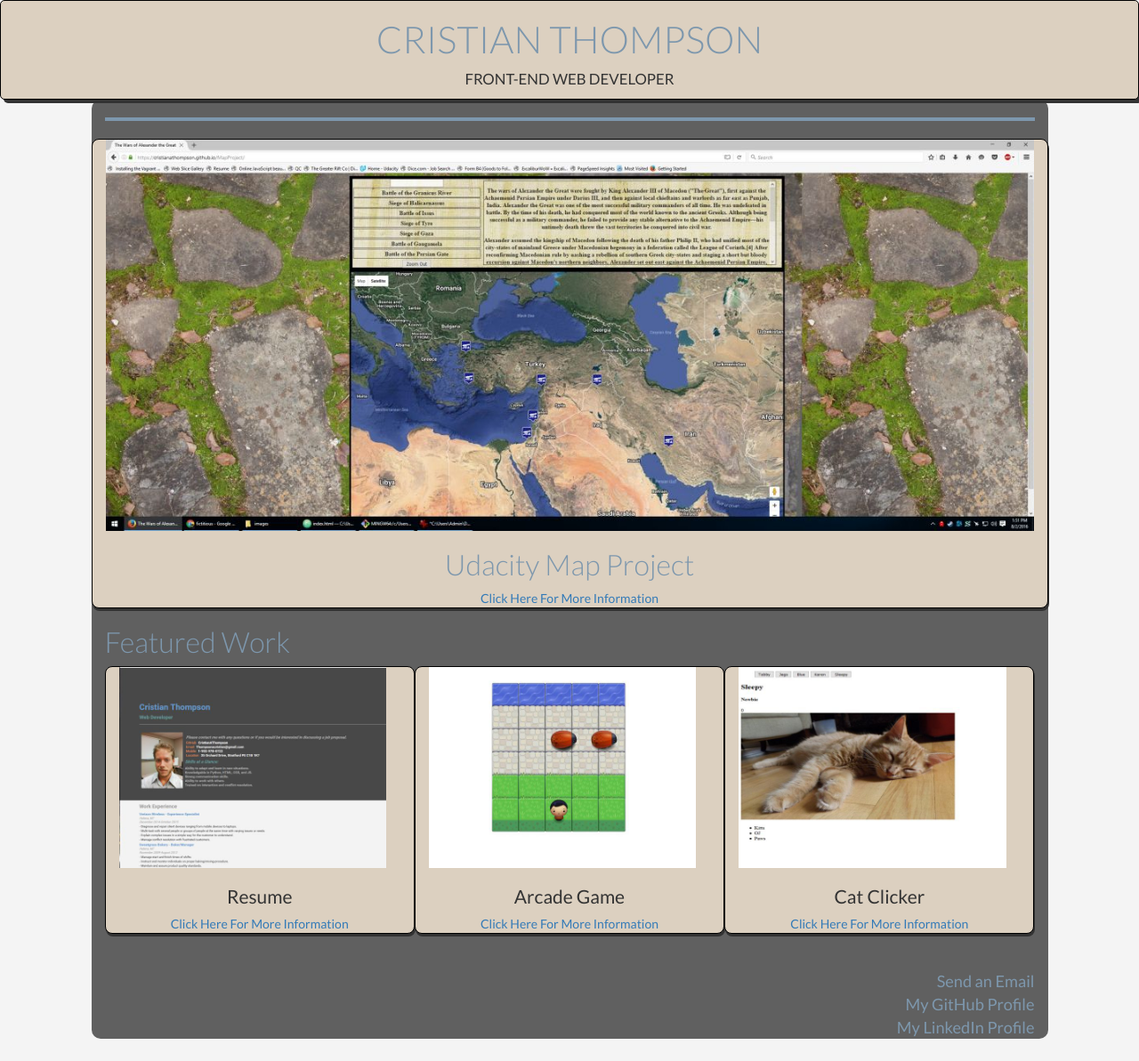
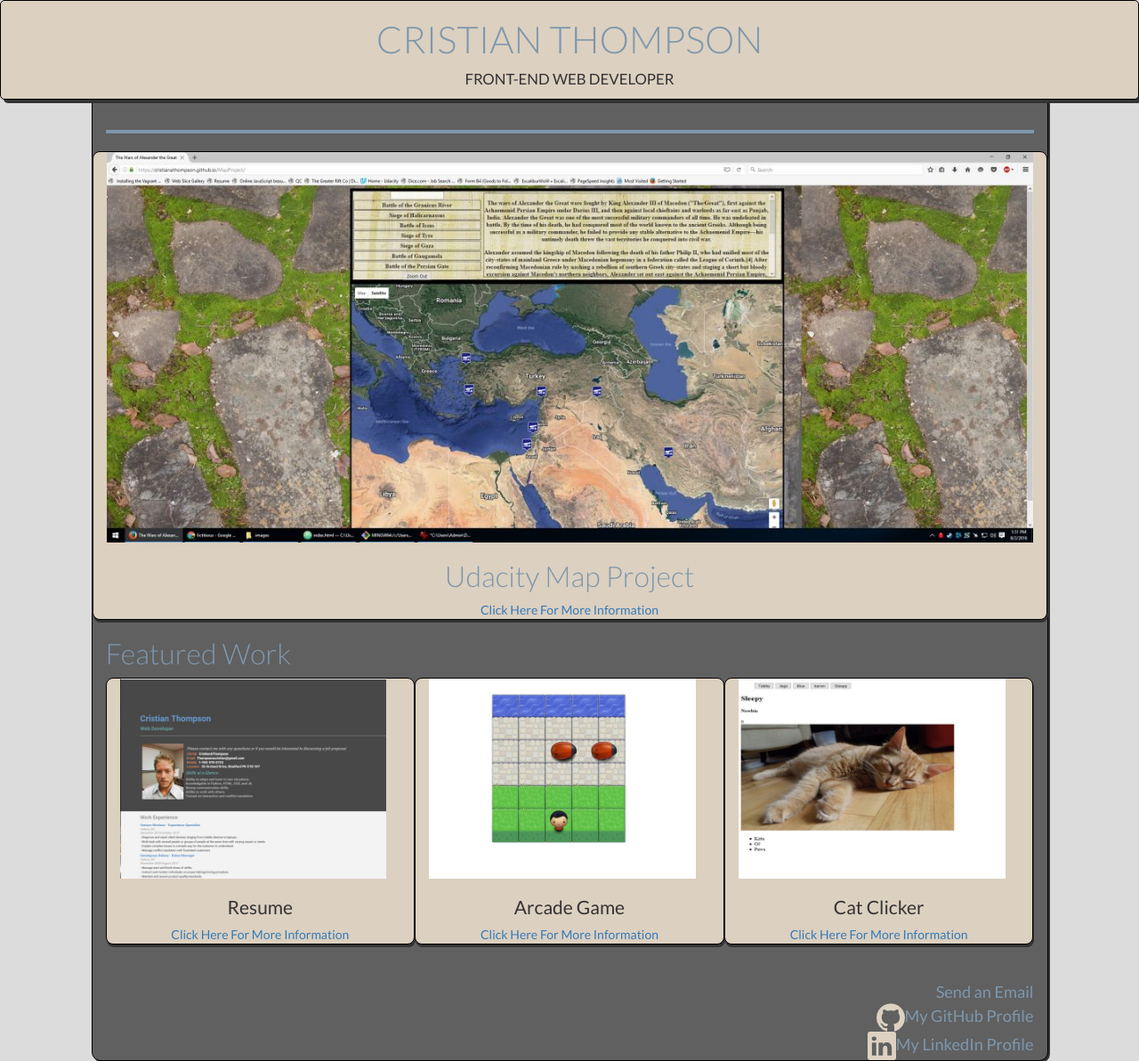
Before and after one commit to CristianAThompson/CristianAThompson.github.io, a plain HTML site: page index.html in a window 1280 px wide. Shown: the whole page at 89% size. Before the commit the page ends 1168 px from the top, so only its background shows below. Drawn offline with nearby package versions, Linux system fonts and the light colour scheme.

Commit message:
Add Icons to Social media static header and adjusted background color

```diff
--- a/css/style.css
+++ b/css/style.css
@@ -13,8 +13,24 @@
 	}
 }
 
+@media (max-width: 483px) {
+
+	#body-content {
+		padding-top: 165px;
+	}
+
+}
+
+@media (min-width: 484px) {
+
+	#body-content {
+		padding-top: 125px;
+	}
+
+}
+
 body {
-	background-color: #F4F4F4;
+	background-color: #DCDCDC;
 }
 
 hr {
@@ -49,6 +65,16 @@ h3 {
 
 #header-content {
 	width: 100%;
+	position: fixed;
+	margin-top: 0px;
+	z-index: 100;
+}
+
+#body-content {
+	border: 1px solid black;
+	box-sizing: border-box;
+	border-radius: 10px;
+	box-shadow: 2px 2px;
 }
 
 .project {
@@ -66,7 +92,6 @@ h3 {
 }
 
 .head {
-	float: left;
 	width: 100%;
 	background-color: #DCD0C0;
 	border: 1px solid black;
--- a/index.html
+++ b/index.html
@@ -68,8 +68,8 @@
 					<br>
 					<br>
 					<a class="contact" href="mailto:Thompsonacristian@gmail.com">Send an Email</a>
-					<a class="contact" href="https://github.com/CristianAThompson">My GitHub Profile</a>
-					<a class="contact" href="https://ca.linkedin.com/in/cristian-thompson-804445109">My LinkedIn Profile</a>
+					<a class="contact" href="https://github.com/CristianAThompson"><img src="images/github-logo.png"></img>My GitHub Profile</a>
+					<a class="contact" href="https://ca.linkedin.com/in/cristian-thompson-804445109"><img src="images/linkedin-logo.png"></img>My LinkedIn Profile</a>
 				</div>
 			</div>
 			</section>
```
Also changed, not shown: images/github-logo.png (added), images/linkedin-logo.png (added).
